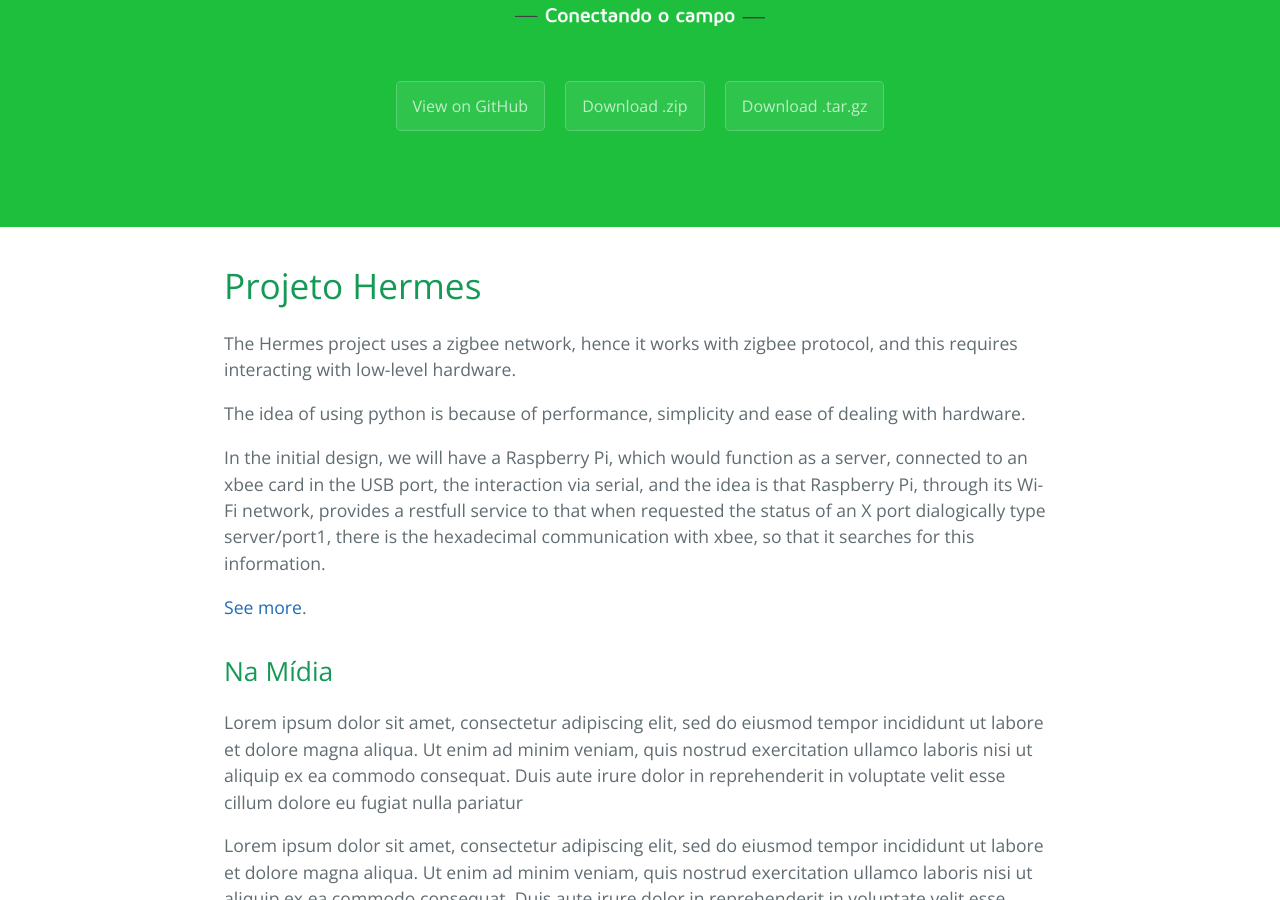
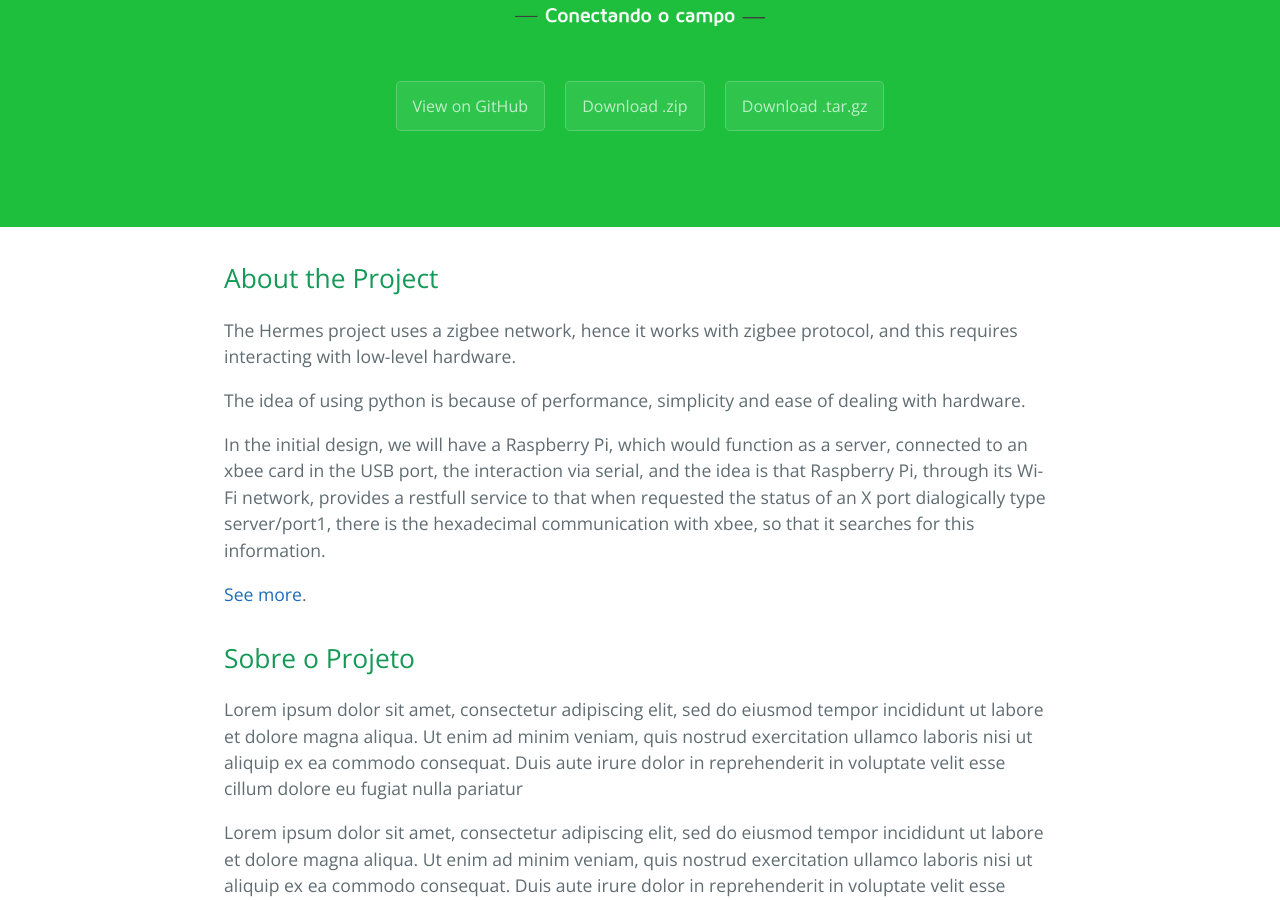
Before and after one commit to somosprte/Hermes, a Jekyll site: the page built from docs/index.md, in a window 1280 px wide and 900 px high, scrolled down 376 px. Built offline with Jekyll 4.4.1, drawn with Linux system fonts in a browser that asks for light colours; our own code applies the rules of GitHub Pages for plain Markdown files.

Commit message:
alteração da index

```diff
--- a/docs/index.md
+++ b/docs/index.md
@@ -1,7 +1,7 @@
 ---
 layout: default
 ---
-# [](#header-1)Projeto Hermes
+## [](#header-1)About the Project
 
 The Hermes project uses a zigbee network, hence it works with zigbee protocol, and this requires interacting with low-level hardware.
 
@@ -11,7 +11,7 @@ In the initial design, we will have a Raspberry Pi, which would function as a se
 
 [See more](https://github.com/somosprte/Hermes).
 
-## [](#header-2)Na Mídia
+## [](#header-2)Sobre o Projeto
 
 Lorem ipsum dolor sit amet, consectetur adipiscing elit, sed do eiusmod tempor incididunt ut labore et dolore magna aliqua. Ut enim ad minim veniam, quis nostrud exercitation ullamco laboris nisi ut aliquip ex ea commodo consequat. Duis aute irure dolor in reprehenderit in voluptate velit esse cillum dolore eu fugiat nulla pariatur
 
```
